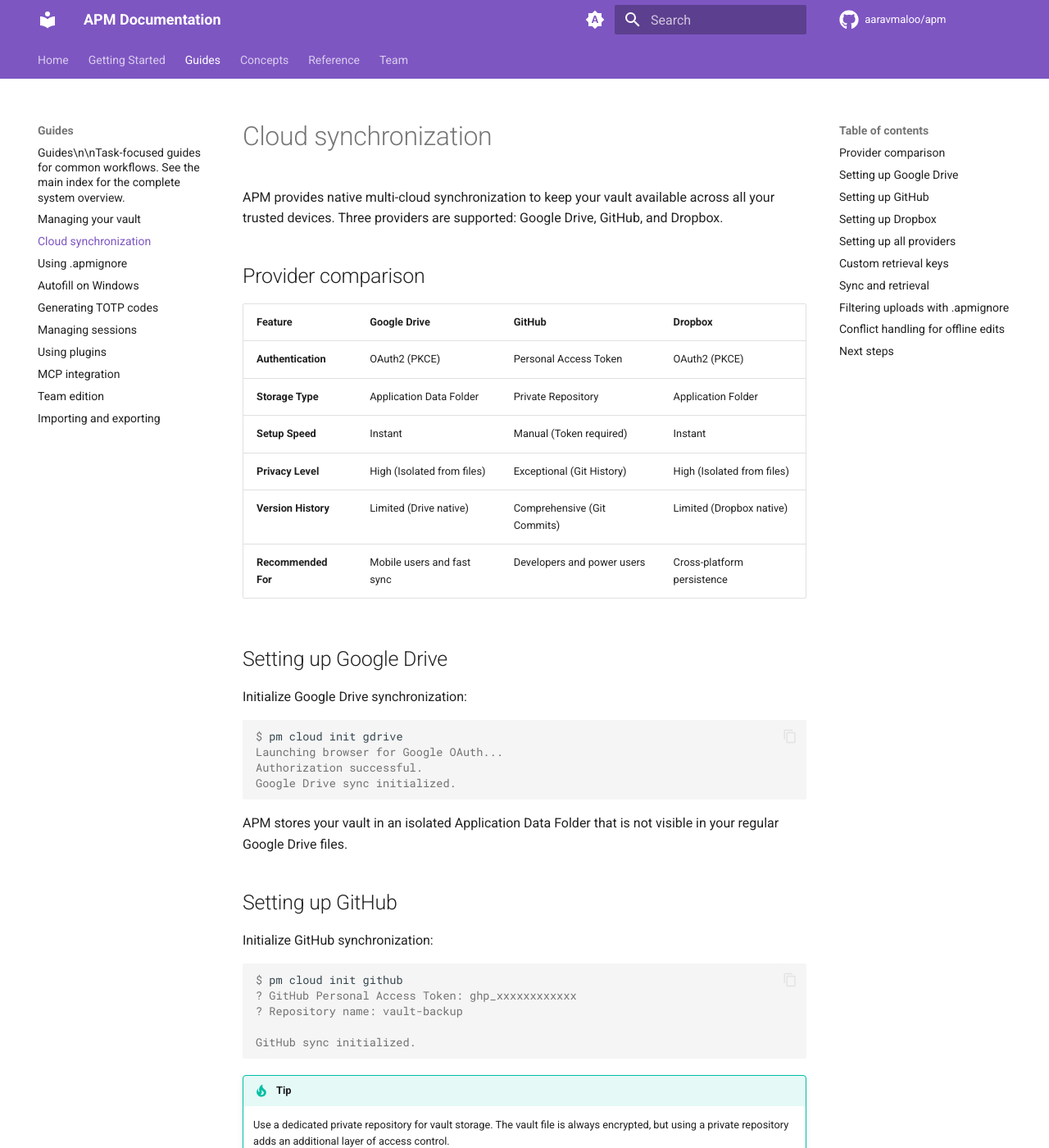
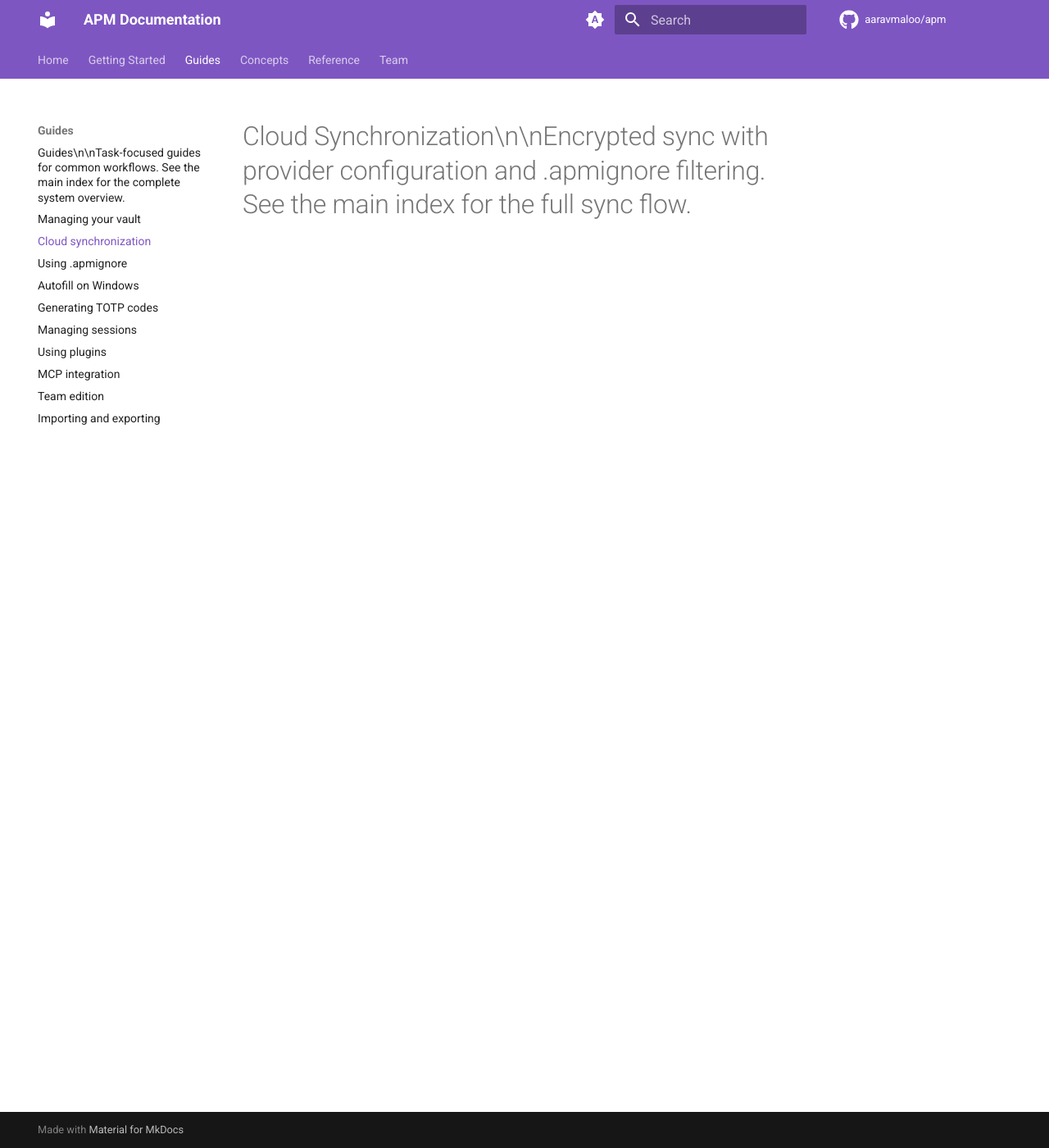
Before and after one commit to aaravmaloo/apm, an MkDocs documentation site: the page built from docs/guides/cloud-sync.md, in a window 1280 px wide and 1400 px high. Shown: the whole window at 82% size. Built offline with MkDocs 1.6.1 and Material for MkDocs 9.7.7, drawn with Linux system fonts in a browser that asks for light colours; comment, search, counter and statistics services are not loaded; some of the changed text lies outside the part shown.

Commit message:
docs: update docs/guides/cloud-sync.md

````diff
--- a/docs/guides/cloud-sync.md
+++ b/docs/guides/cloud-sync.md
@@ -1,131 +1 @@
----
-title: Cloud synchronization
-description:
-  A guide to syncing your APM vault across devices using Google Drive, GitHub, and Dropbox.
----
-
-# Cloud synchronization
-
-APM provides native multi-cloud synchronization to keep your vault available across all your trusted
-devices. Three providers are supported: Google Drive, GitHub, and Dropbox.
-
-## Provider comparison
-
-| Feature             | Google Drive               | GitHub                      | Dropbox                    |
-| :------------------ | :------------------------- | :-------------------------- | :------------------------- |
-| **Authentication**  | OAuth2 (PKCE)              | Personal Access Token       | OAuth2 (PKCE)              |
-| **Storage Type**    | Application Data Folder    | Private Repository          | Application Folder         |
-| **Setup Speed**     | Instant                    | Manual (Token required)     | Instant                    |
-| **Privacy Level**   | High (Isolated from files) | Exceptional (Git History)   | High (Isolated from files) |
-| **Version History** | Limited (Drive native)     | Comprehensive (Git Commits) | Limited (Dropbox native)   |
-| **Recommended For** | Mobile users and fast sync | Developers and power users  | Cross-platform persistence |
-
-## Setting up Google Drive
-
-Initialize Google Drive synchronization:
-
-```console
-$ pm cloud init gdrive
-Launching browser for Google OAuth...
-Authorization successful.
-Google Drive sync initialized.
-```
-
-APM stores your vault in an isolated Application Data Folder that is not visible in your regular
-Google Drive files.
-
-## Setting up GitHub
-
-Initialize GitHub synchronization:
-
-```console
-$ pm cloud init github
-? GitHub Personal Access Token: ghp_xxxxxxxxxxxx
-? Repository name: vault-backup
-
-GitHub sync initialized.
-```
-
-!!! tip
-
-    Use a dedicated private repository for vault storage. The vault file is always encrypted, but
-    using a private repository adds an additional layer of access control.
-
-## Setting up Dropbox
-
-Initialize Dropbox synchronization:
-
-```console
-$ pm cloud init dropbox
-Launching browser for Dropbox OAuth...
-Authorization successful.
-Dropbox sync initialized.
-```
-
-## Setting up all providers
-
-Initialize all providers simultaneously:
-
-```console
-$ pm cloud init all
-```
-
-This runs the setup flow for each provider in sequence.
-
-## Custom retrieval keys
-
-During Google Drive and Dropbox setup, APM asks for explicit consent before storing a one-way hash
-of a retrieval key in cloud metadata.
-
-- If you consent, APM stores only `SHA-256(retrieval_key)` in provider metadata.
-- If you decline, no retrieval-key hash is stored in cloud metadata. Recovery uses direct file
-  identifiers (`file_id` for Drive, full Dropbox path for Dropbox).
-
-## Sync and retrieval
-
-Once a provider is configured, sync your vault with:
-
-```console
-$ pm cloud sync [gdrive|github|dropbox]
-```
-
-Retrieve from cloud with:
-
-```console
-$ pm cloud get [gdrive|github|dropbox] [retrieval_key|file_id|repo|path]
-```
-
-!!! important
-
-    Cloud synchronization uploads the encrypted vault blob as-is. Your master password and plaintext
-    entries are never sent to cloud providers.
-
-## Filtering uploads with `.apmignore`
-
-Before upload, APM optionally filters vault data using `.apmignore`.
-
-Supported controls include:
-
-- ignore complete spaces
-- ignore entry patterns (`space:type:name`)
-- provider-specific ignore patterns
-- vocab stripping via `[misc]` `ignore:vocab`
-
-See [Using .apmignore](./apmignore.md) for full syntax and examples.
-
-## Conflict handling for offline edits
-
-`pm cloud get` performs whole-vault conflict handling:
-
-- If downloaded data matches local vault bytes, APM writes normally.
-- If they differ, APM prompts you to:
-  1. overwrite local vault with cloud copy,
-  2. keep local vault and save cloud data as `vault.dat.conflict.<provider>.<timestamp>`,
-  3. cancel.
-
-APM does not perform entry-level merges.
-
-## Next steps
-
-See the [cloud sync concept](../concepts/cloud-sync.md) for details on the synchronization
-architecture. Or, learn about [TOTP code generation](./totp.md).
+# Cloud Synchronization\n\nEncrypted sync with provider configuration and .apmignore filtering. See the main index for the full sync flow.
````
